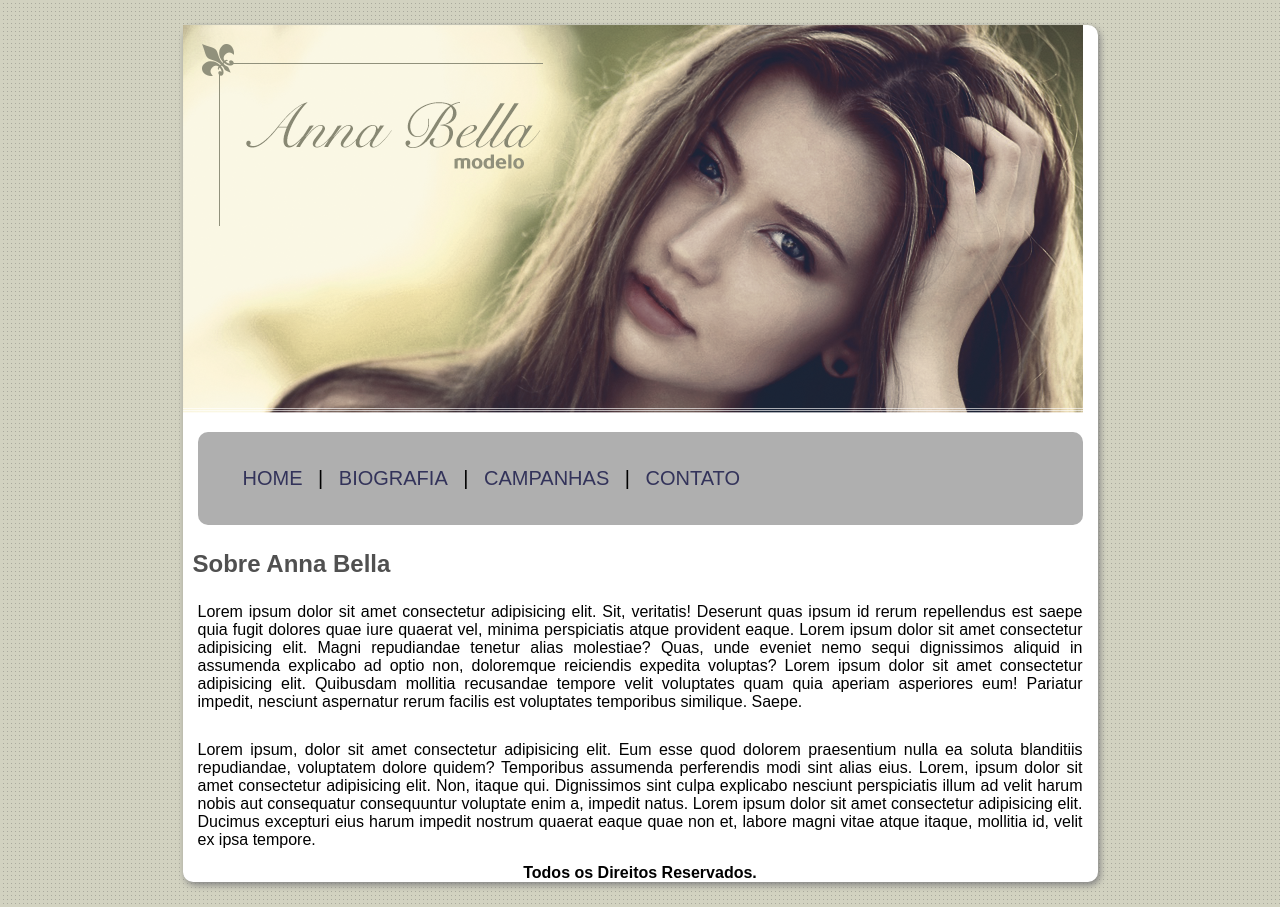
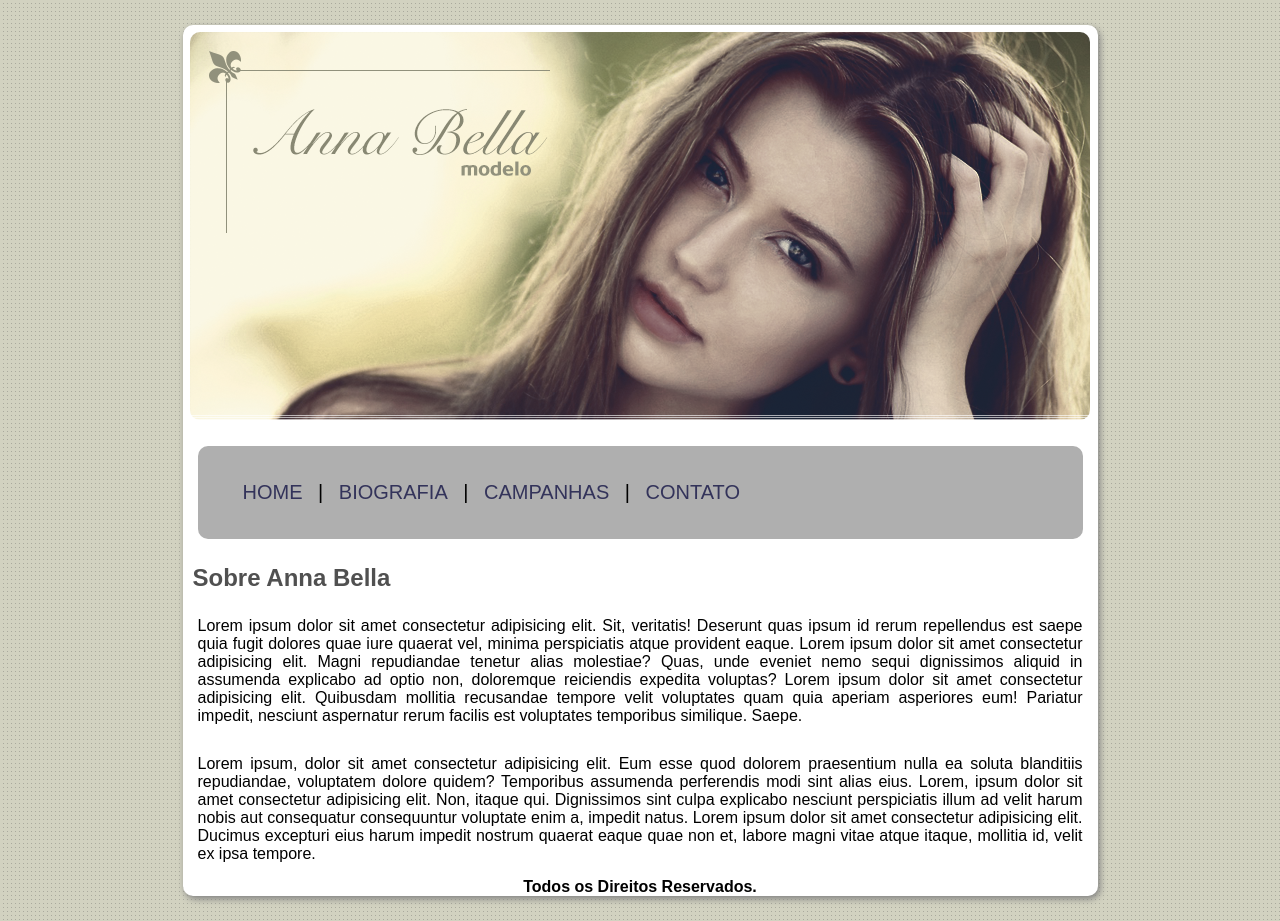
Before and after one commit to DevLeineker/exmodelo, a plain HTML site: page index.html in a window 1280 px wide. Drawn offline with Linux system fonts and the light colour scheme.

Commit message:
att margin

```diff
--- a/index.html
+++ b/index.html
@@ -7,7 +7,7 @@
 </head>
 <body>
     <main>
-        <img src="arquivos-necessarios-projeto-anna-bella/capa.png" alt="Anna Bella">
+        <img src="arquivos-necessarios-projeto-anna-bella/capa.png" alt="Anna Bella" id="img5">
         <nav><a href="index.html">HOME</a> | <a href="bio.html">BIOGRAFIA</a> | <a href="comp.html">CAMPANHAS</a> | <a href="contato.html">CONTATO</a></nav>
         <h2>Sobre Anna Bella</h2>
         <p>Lorem ipsum dolor sit amet consectetur adipisicing elit. Sit, veritatis! Deserunt quas ipsum id rerum repellendus est saepe quia fugit dolores quae iure quaerat vel, minima perspiciatis atque provident eaque. Lorem ipsum dolor sit amet consectetur adipisicing elit. Magni repudiandae tenetur alias molestiae? Quas, unde eveniet nemo sequi dignissimos aliquid in assumenda explicabo ad optio non, doloremque reiciendis expedita voluptas? Lorem ipsum dolor sit amet consectetur adipisicing elit. Quibusdam mollitia recusandae tempore velit voluptates quam quia aperiam asperiores eum! Pariatur impedit, nesciunt aspernatur rerum facilis est voluptates temporibus similique. Saepe.</p>
--- a/style.css
+++ b/style.css
@@ -64,3 +64,7 @@ footer{
 #id1{
     margin-top: 20px;
 }
+#img5{
+    margin: 7px;
+    border-radius: 10px;
+}
```
